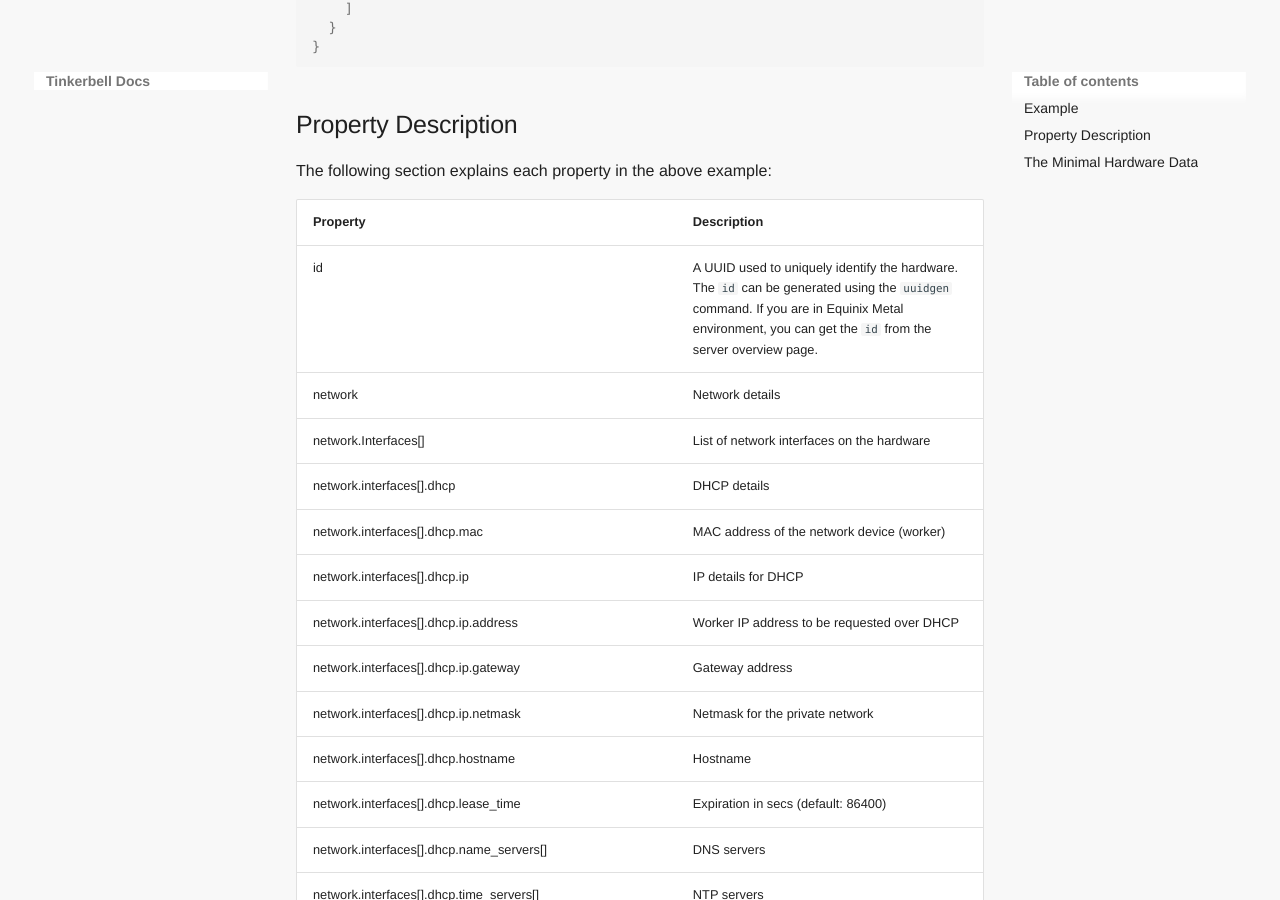
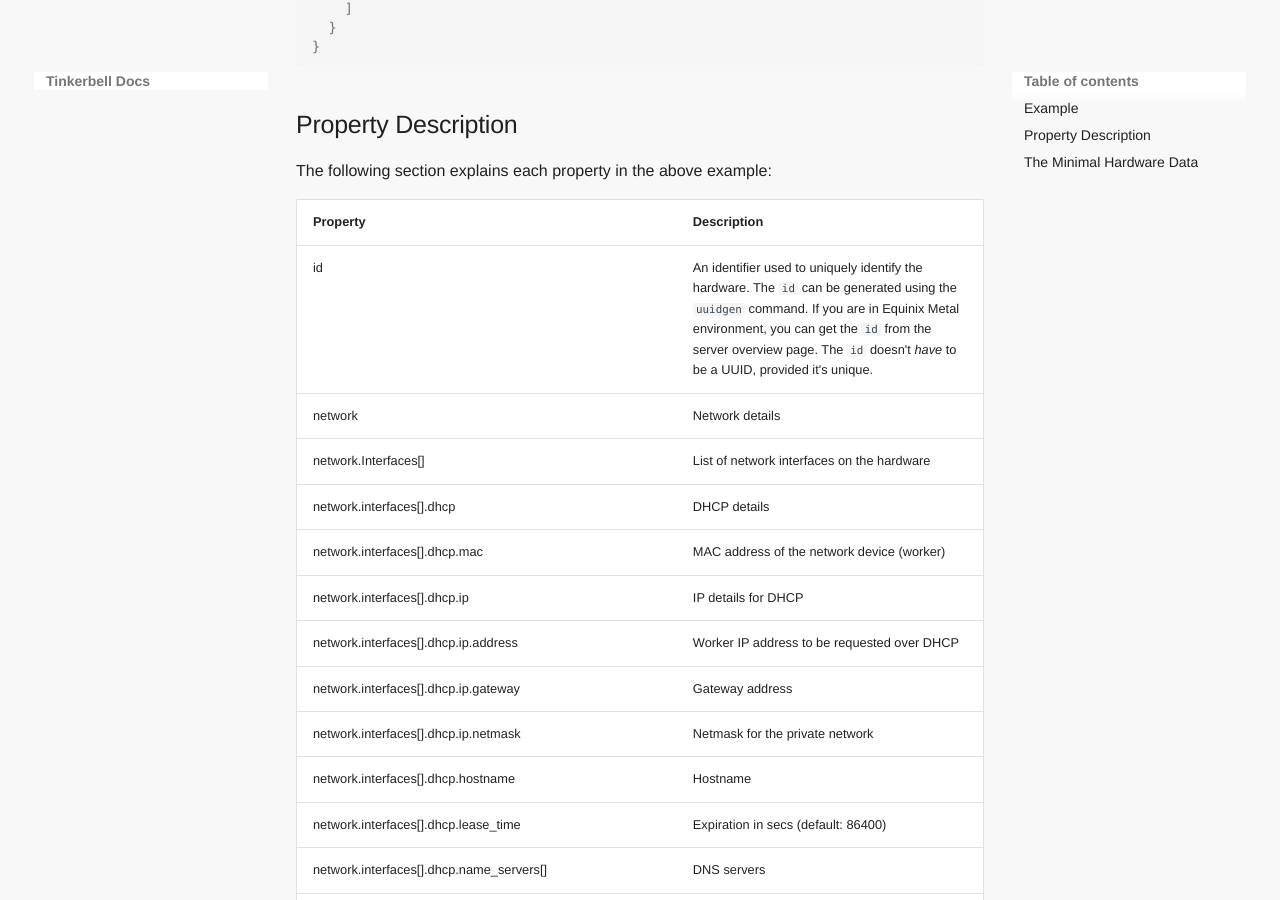
Before and after one commit to tinkerbell/tinkerbell-docs, an MkDocs documentation site: the page built from docs/hardware-data.md, in a window 1280 px wide and 900 px high, scrolled down 2459 px. Built offline with MkDocs 1.6.1 and Material for MkDocs 9.7.7, drawn with Linux system fonts in a browser that asks for light colours; some web fonts are replaced.

Commit message:
Note that hardware.id doesn't _have_ to be a UUID
Signed-off-by: David Young <davidy@funkypenguin.co.nz>

```diff
--- a/docs/hardware-data.md
+++ b/docs/hardware-data.md
@@ -130,7 +130,7 @@ The following section explains each property in the above example:
 
 | Property                                                     | Description                                                                                                                                                                                                                                    |
 | ------------------------------------------------------------ | ---------------------------------------------------------------------------------------------------------------------------------------------------------------------------------------------------------------------------------------------- |
-| id                                                           | A UUID used to uniquely identify the hardware. The `id` can be generated using the `uuidgen` command. If you are in Equinix Metal environment, you can get the `id` from the server overview page.                                             |
+| id                                                           | An identifier used to uniquely identify the hardware. The `id` can be generated using the `uuidgen` command. If you are in Equinix Metal environment, you can get the `id` from the server overview page. The `id` doesn't _have_ to be a UUID, provided it's unique.                                          |
 | network                                                      | Network details                                                                                                                                                                                                                                |
 | network.Interfaces[]                                         | List of network interfaces on the hardware                                                                                                                                                                                                     |
 | network.interfaces[].dhcp                                    | DHCP details                                                                                                                                                                                                                                   |
```
